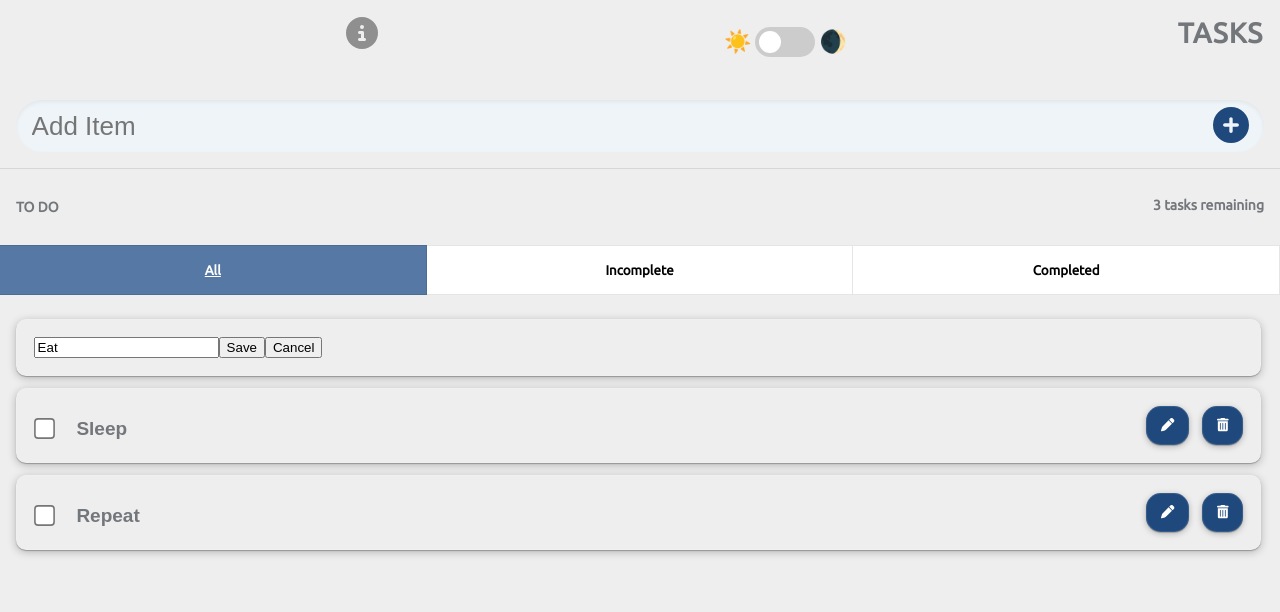
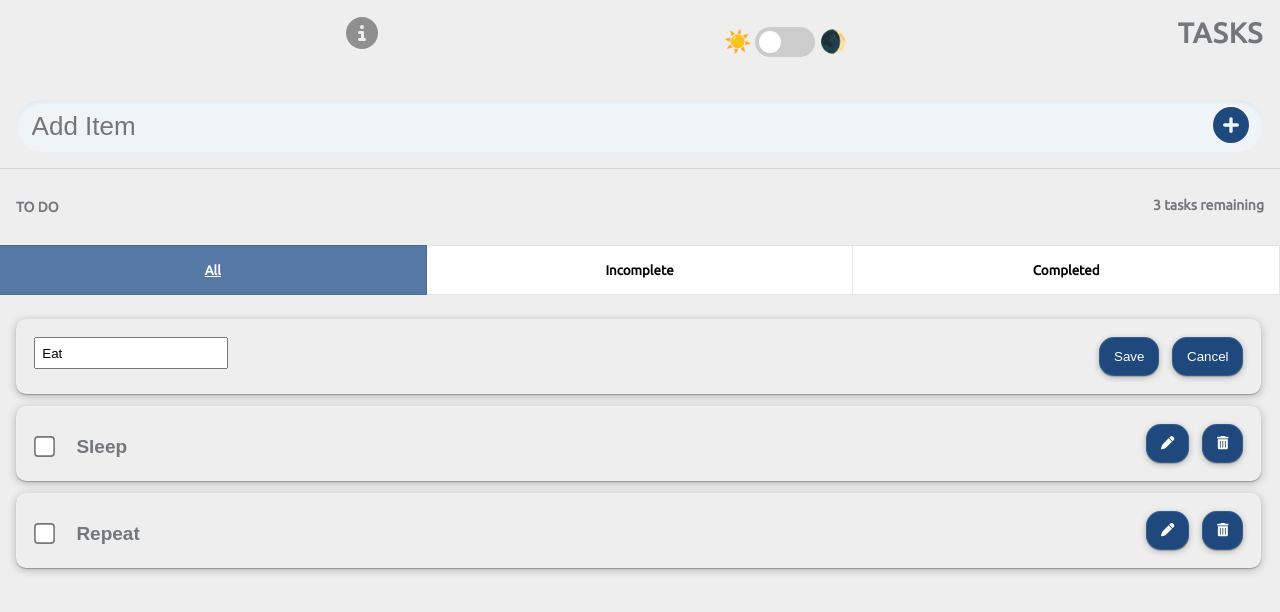
Before and after one commit to Andrew-Wand/todolist-react, a React (Create React App) app: page / in a window 1280 px wide. Both pictures are taken after a click on the button 1167 px from the left and 356 px from the top of the page. Shown: the top 612 px of the page. Built offline with nearby package versions, Linux system fonts and the light colour scheme.

Commit message:
added css to edit buttons

```diff
--- a/src/Components/ToDoList.jsx
+++ b/src/Components/ToDoList.jsx
@@ -43,11 +43,15 @@ function ToDoList(props) {
   const showEdit = (
     <form action="submit" className="edit-form" onSubmit={handleSubmit}>
         <div>
-          <input type="text" onChange={handleChange} defaultValue={props.name} />
+          <input type="text" onChange={handleChange} defaultValue={props.name} className='edit-input' />
         </div>
-        <button type='submit'>Save</button>
 
-        <button type='button' onClick={() => setIsEdit(false)}>Cancel</button>
+        <div>
+          <button type='submit' className='task-btn'>Save</button>
+
+          <button type='button' className='task-btn' onClick={() => setIsEdit(false)}>Cancel</button>
+        </div>
+
 
 
     </form>
--- a/src/index.css
+++ b/src/index.css
@@ -237,9 +237,7 @@ body {
 }
 
 
-.edit-form {
-  display: flex;
-}
+
 
 .taskComplete {
   text-decoration: line-through;
@@ -300,6 +298,25 @@ align-items: center;
 
    }
 }
+
+
+
+
+/* Tasklist edit */
+.edit-form {
+  display: flex;
+  justify-content: space-between;
+}
+
+.edit-input {
+  padding: .5em;
+
+}
+
+
+
+
+
 
 
 /* Checkbox css */
```
